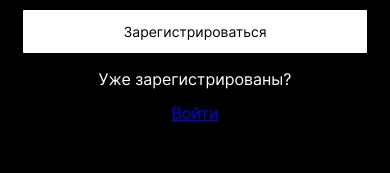
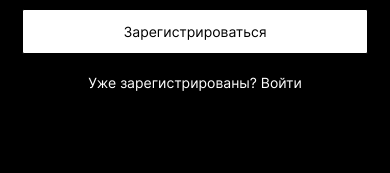
Before and after one commit to artginzburg/react-mesto-auth, a React (Create React App) app: page /register in a window 390 px wide. Shown: the part 311-484 px from the top of the page. Built offline with nearby package versions, Linux system fonts and the light colour scheme; no server answers; a web font is replaced by a local one.

Commit message:
add auth__signin styles

```diff
--- /dev/null
+++ b/src/blocks/auth/__login-link/auth__login-link.css
@@ -0,0 +1,15 @@
+.auth__login-link {
+  color: #fff;
+  text-decoration-line: none;
+
+  transition-property: opacity;
+  transition-duration: .2s;
+
+  -webkit-tap-highlight-color: transparent;
+}
+
+@media (hover: hover) {
+  .auth__login-link:hover {
+    opacity: .6;
+  }
+}
--- /dev/null
+++ b/src/blocks/auth/__signin/auth__signin.css
@@ -0,0 +1,14 @@
+.auth__signin {
+  font-size: 14px;
+  line-height: 17px;
+
+  margin-top: 15px;
+  margin-bottom: 80px;
+}
+
+@media screen and (max-width: 767px) {
+  .auth__signin {
+    margin-top: 20px;
+    margin-bottom: 40px;
+  }
+}
--- a/src/components/Register.jsx
+++ b/src/components/Register.jsx
@@ -26,7 +26,7 @@ const Register = memo(props => {
   return (
     <LoginOrRegister onSubmit={handleSubmit} {...props} {...defaultProps}>
       <div className="auth__signin">
-        <p>Уже зарегистрированы?</p>
+        Уже зарегистрированы?{' '}
         <Link to="/login" className="auth__login-link">
           Войти
         </Link>
--- a/src/index.css
+++ b/src/index.css
@@ -15,6 +15,8 @@
 
 @import url(./blocks/auth/auth.css);
 @import url(./blocks/auth/__title/auth__title.css);
+@import url(./blocks/auth/__signin/auth__signin.css);
+@import url(./blocks/auth/__login-link/auth__login-link.css);
 
 @import url(./blocks/form/form.css);
 @import url(./blocks/form/__input/form__input.css);
```
